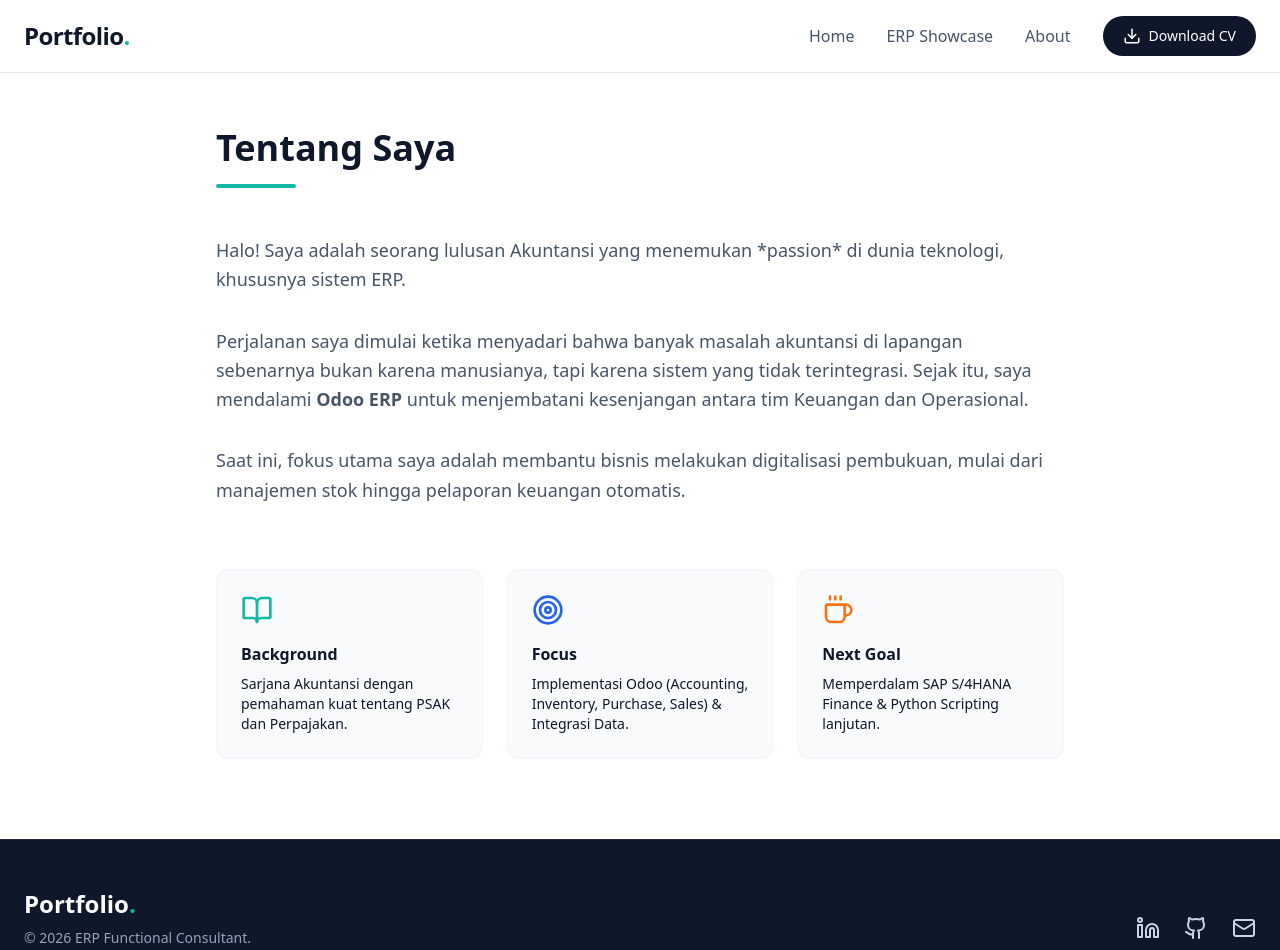
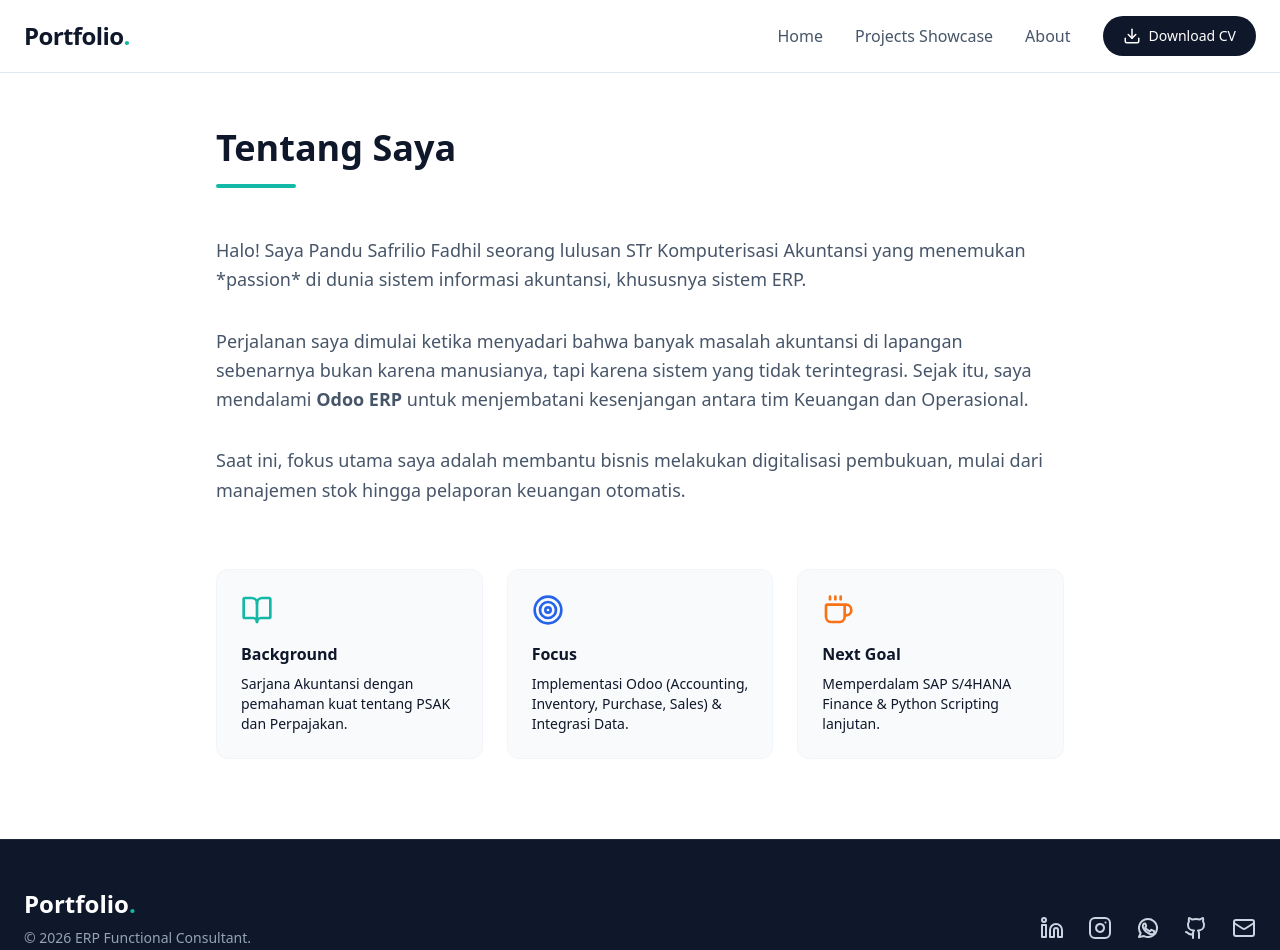
Before and after one commit to pandusf1/Portfolio, a React (Vite) app: page /about in a window 1280 px wide. Shown: the top 950 px of the page. Built offline with nearby package versions, Linux system fonts and the light colour scheme.

Commit message:
update link & journey

```diff
--- a/src/components/Footer.jsx
+++ b/src/components/Footer.jsx
@@ -1,4 +1,4 @@
-import { Github, Linkedin, Mail } from 'lucide-react';
+import { Github, Linkedin, Mail, Instagram, } from 'lucide-react';
 
 const Footer = () => {
   return (
@@ -17,13 +17,43 @@ const Footer = () => {
 
           {/* Social Links */}
           <div className="flex gap-6">
-            <a href="#" className="hover:text-secondary transition-colors" aria-label="LinkedIn">
+            <a href="#" target='_blank' className="hover:text-secondary transition-colors" aria-label="LinkedIn">
               <Linkedin size={24} />
             </a>
-            <a href="#" className="hover:text-secondary transition-colors" aria-label="GitHub">
+            <a href="https://www.instagram.com/pandoee_/" target='_blank' className="hover:text-secondary transition-colors" aria-label="Instagram">
+              <Instagram size={24} />
+            </a>
+            <a
+              href="https://wa.me/6285124019353"
+              target="_blank"
+              rel="noreferrer"
+              className="hover:text-green-500 transition-colors"
+              aria-label="WhatsApp"
+            >
+              <svg
+                xmlns="http://www.w3.org/2000/svg"
+                width="24"
+                height="24"
+                viewBox="0 0 24 24"
+                fill="none"
+                stroke="currentColor"
+                strokeWidth="2"
+                strokeLinecap="round"
+                strokeLinejoin="round"
+              >
+                <path d="M3 21l1.65-3.8a9 9 0 1 1 3.4 2.9L3 21" />
+                <path d="M9 10a.5.5 0 0 0 1 10V9" style={{opacity: 0}} /> {/* Spacer invisible */}
+                <path d="M9 10a2 2 0 0 0 2 2h2a2 2 0 0 0 2-2v-2a2 2 0 0 0-2-2h-2a2 2 0 0 0-2 2z" style={{display:'none'}} />
+                {/* Gambar gagang telepon sederhana di dalam logo */}
+                 <path d="M14.5 10c-.5-1-1.5-1-2-1s-1.5.5-2 1.5-1 2.5-1 4 .5 2.5 1.5 3.5 2.5 1 3.5.5 1.5-1.5 2-2.5-.5-1.5-1-2z" stroke="none" fill="none"/>
+                 {/* Path detail telepon WA */}
+                 <path d="M17.5 14.8c-.3-.1-1.7-.9-1.9-1-.2-.1-.4-.2-.5.1s-.8 1-.9 1.2c-.2.2-.4.2-.7 0-.3-.2-1.3-.5-2.5-1.5-.9-.8-1.5-1.8-1.7-2.1-.2-.3 0-.5.1-.6s.3-.3.4-.5c.2-.1.2-.3.3-.5s.1-.4 0-.5c-.1-.1-.5-1.1-.6-1.5-.2-.4-.4-.4-.5-.4h-.5c-.2 0-.5.1-.7.3-.3.3-1 1-1 2.4s1 2.8 1.2 3.1c.2.4 2 3 4.9 4.2 2.9 1.2 2.9.8 3.5.7.6-.1 1.7-.7 1.9-1.4.3-.7.3-1.3.2-1.4-.1-.2-.3-.3-.6-.4z" />
+              </svg>
+            </a>
+            <a href="https://github.com/pandusf1" target='_blank' className="hover:text-secondary transition-colors" aria-label="GitHub">
               <Github size={24} />
             </a>
-            <a href="mailto:emailmu@contoh.com" className="hover:text-secondary transition-colors" aria-label="Email">
+            <a href="mailto:pandusf1@gmail.com" target='_blank' className="hover:text-secondary transition-colors" aria-label="Email">
               <Mail size={24} />
             </a>
           </div>
--- /dev/null
+++ b/src/components/Journey.jsx
@@ -0,0 +1,123 @@
+import { useState } from 'react';
+import { Briefcase, GraduationCap, Calendar } from 'lucide-react';
+
+const Journey = () => {
+  const [activeTab, setActiveTab] = useState('education'); // Default tab: Education
+
+  // Data Dummy (Sesuaikan dengan CV aslimu nanti)
+  const journeyData = {
+    education: [
+      {
+        title: "STr Komputerisasi Akuntansi",
+        place: "Politeknik Negeri Semarang",
+        date: "2023 - 2027",
+        description: "Lulus dengan predikat Cumlaude. Fokus skripsi pada Sistem Informasi Akuntansi."
+      },
+      {
+        title: "Odoo Functional Certification",
+        place: "Udemy / Official Odoo Partner",
+        date: "2023 - Sekarang",
+        description: "Mendalami modul Accounting, Inventory, dan Manufacturing untuk implementasi ERP."
+      },
+      {
+        title: "SMA Jurusan IPS",
+        place: "SMA Negeri 11 Semarang",
+        date: "2020 - 2023",
+        description: "Aktif dalam organisasi kepramukaan dan kegiatan luar sekolah."
+      }
+    ],
+    experience: [
+      {
+        title: "Freelance Tax Assistant",
+        place: "Kantor Konsultan Pajak ABC",
+        date: "2021 - 2022",
+        description: "Membantu pelaporan SPT Tahunan Badan dan Orang Pribadi."
+      },
+      {
+        title: "Warehouse SPX",
+        place: "Gudang Semarang DC",
+        date: "Jan 2023 - Agust 2025",
+        description: "Mengelola paket pelanggan dari masuk ke gudang hingga keluar."
+      },
+    ]
+  };
+
+  // Pilih data berdasarkan tab yang aktif
+  const dataToShow = activeTab === 'education' ? journeyData.education : journeyData.experience;
+
+  return (
+    <section className="py-20 bg-white">
+      <div className="container mx-auto px-6 max-w-4xl">
+
+        {/* Header Section */}
+        <div className="text-center mb-12">
+          <h2 className="text-3xl md:text-4xl font-bold text-slate-900 mb-2">Qualification</h2>
+          <p className="text-slate-500">My Personal Journey</p>
+        </div>
+
+        {/* Tab Buttons (Pilihan Menu) */}
+        <div className="flex justify-center gap-8 mb-12">
+          <button
+            onClick={() => setActiveTab('education')}
+            className={`flex items-center gap-2 text-xl font-semibold transition-colors ${
+              activeTab === 'education' ? 'text-primary' : 'text-slate-400 hover:text-slate-600'
+            }`}
+          >
+            <GraduationCap size={24} />
+            Education
+          </button>
+
+          <button
+            onClick={() => setActiveTab('experience')}
+            className={`flex items-center gap-2 text-xl font-semibold transition-colors ${
+              activeTab === 'experience' ? 'text-primary' : 'text-slate-400 hover:text-slate-600'
+            }`}
+          >
+            <Briefcase size={24} />
+            Experience
+          </button>
+        </div>
+
+        {/* Timeline Content */}
+        <div className="relative">
+          {/* Garis Tengah (Vertical Line) */}
+          <div className="absolute left-0 md:left-1/2 w-0.5 h-full bg-slate-200 transform -translate-x-1/2 md:translate-x-0"></div>
+
+          <div className="space-y-12">
+            {dataToShow.map((item, index) => (
+              <div key={index} className={`relative flex flex-col md:flex-row items-center justify-between ${
+                // Logika zig-zag: Genap di kiri, Ganjil di kanan (untuk Desktop)
+                index % 2 === 0 ? 'md:flex-row-reverse' : ''
+              }`}>
+
+                {/* Spacer untuk sisi kosong (biar seimbang kiri-kanan) */}
+                <div className="hidden md:block w-5/12"></div>
+
+                {/* Titik Tengah (Dot) */}
+                <div className="absolute left-0 md:left-1/2 w-4 h-4 bg-primary rounded-full border-4 border-slate-100 transform -translate-x-[9px] md:-translate-x-1/2 z-10"></div>
+
+                {/* Kartu Konten */}
+                <div className="w-full md:w-5/12 pl-8 md:pl-0">
+                  <h3 className="text-lg font-bold text-slate-800">{item.title}</h3>
+                  <span className="text-sm text-slate-500 block mb-2">{item.place}</span>
+                  <div className="flex items-center gap-2 text-xs text-slate-400 mb-3">
+                    <Calendar size={14} />
+                    {item.date}
+                  </div>
+                  {/* Tooltip/Deskripsi kecil (Opsional) */}
+                  <p className="text-sm text-slate-600 leading-relaxed bg-slate-50 p-3 rounded-lg border border-slate-100">
+                    {item.description}
+                  </p>
+                </div>
+
+              </div>
+            ))}
+          </div>
+        </div>
+
+      </div>
+    </section>
+  );
+};
+
+export default Journey;
--- a/src/components/Navbar.jsx
+++ b/src/components/Navbar.jsx
@@ -7,7 +7,7 @@ const Navbar = () => {
 
   const menuItems = [
     { name: 'Home', path: '/' },
-    { name: 'ERP Showcase', path: '/projects' }, // Highlight utama kamu
+    { name: 'Projects Showcase', path: '/projects' }, // Highlight utama kamu
     { name: 'About', path: '/about' },
   ];
 
--- a/src/pages/About.jsx
+++ b/src/pages/About.jsx
@@ -14,7 +14,7 @@ const About = () => {
         {/* Konten Cerita */}
         <div className="space-y-8 text-lg text-slate-600 leading-relaxed">
           <p>
-            Halo! Saya adalah seorang lulusan Akuntansi yang menemukan *passion* di dunia teknologi, khususnya sistem ERP.
+            Halo! Saya Pandu Safrilio Fadhil seorang lulusan STr Komputerisasi Akuntansi yang menemukan *passion* di dunia sistem informasi akuntansi, khususnya sistem ERP.
           </p>
 
           <p>
--- a/src/pages/Home.jsx
+++ b/src/pages/Home.jsx
@@ -2,12 +2,13 @@ import Navbar from '../components/Navbar';
 import Hero from '../components/Hero';
 import FeaturedProjects from '../components/FeaturedProjects';
 import Skills from '../components/Skills';
+import Journey from '../components/Journey';
 
 const Home = () => {
   return (
     <main>
-      <Navbar />
       <Hero />
+      <Journey />
       <FeaturedProjects />
       <Skills />
     </main>
```
Also changed, not shown: src/pages/Projects.jsx (+54 -15 lines).
